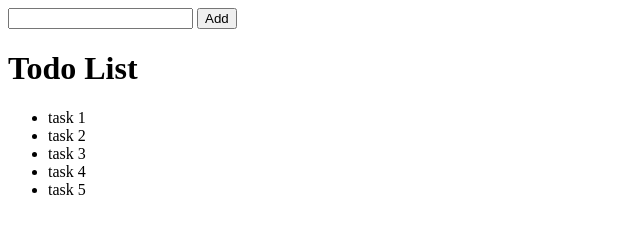
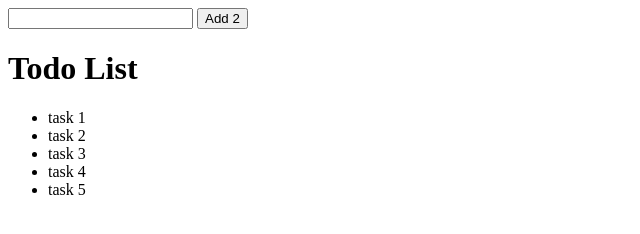
Before and after one commit to davidsa/git-example, a plain HTML site: page index.html in a window 1280 px wide. Shown: the full height of the page, 0-640 px from the left. Drawn offline with Linux system fonts and the light colour scheme.

Commit message:
Change 2

```diff
--- a/index.html
+++ b/index.html
@@ -9,7 +9,7 @@
   <body>
     <div>
       <input type="text">
-      <button>Add</button>
+      <button>Add 2</button>
     </div>
     <h1>Todo List</h1>
     <ul>
```
